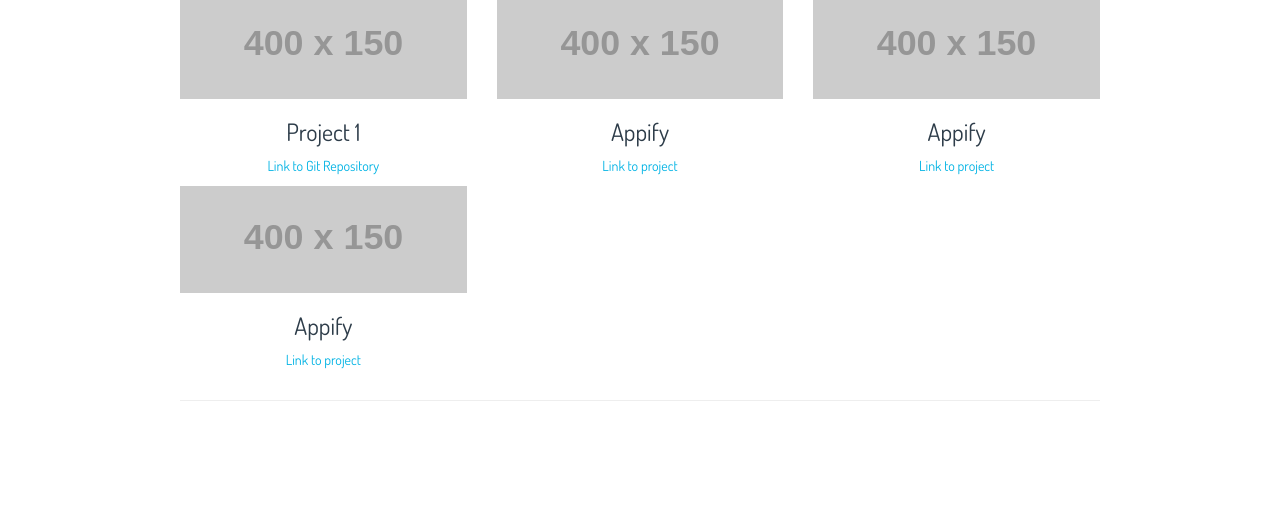
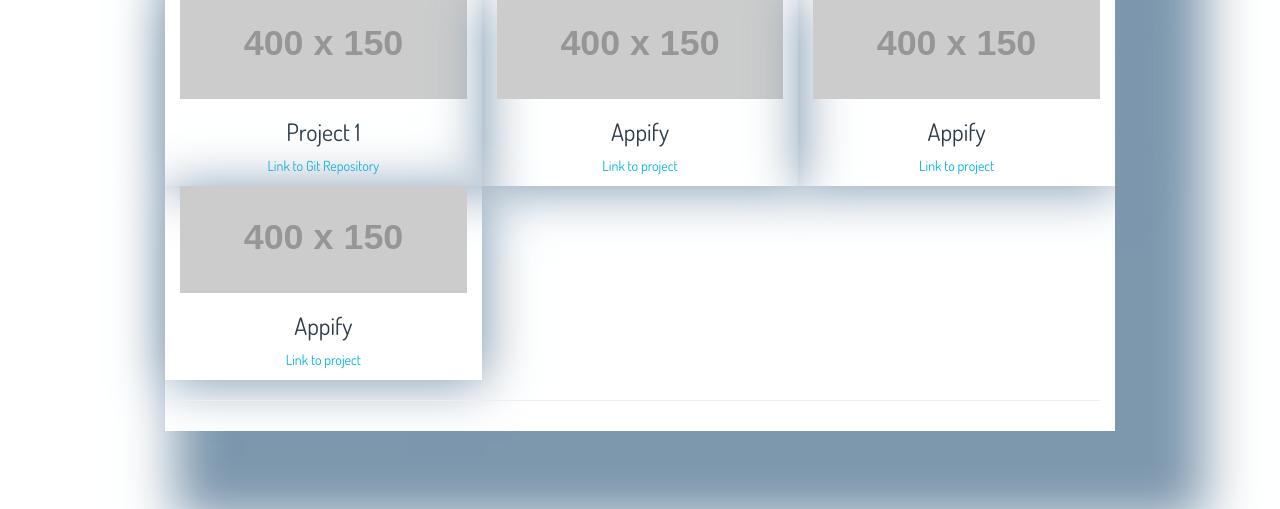
Before and after one commit to Grindcom/portfolio, a plain HTML site: page index.htm in a window 1280 px wide. Shown: the part 291-800 px from the top of the page. Drawn offline with Linux system fonts and the light colour scheme; placeholder pictures from the web are drawn by us; a web font is replaced by a local one.

Commit message:
Add shadow effects to boxes

```diff
--- a/css/main.css
+++ b/css/main.css
@@ -39,6 +39,7 @@ a{
   max-width: 950px;
   margin-left: auto;
   margin-right: auto;
+  box-shadow: 50px 50px 50px 40px #7d97ad;
 }
 .row{
   margin-left: auto;
@@ -54,6 +55,7 @@ a{
   /*float: right;*/
   text-align: center;
   /*margin-right: -4px;*/
+  box-shadow:3px 3px 50px #7d97ad;
 }
 .social-stuff{
   float: right;
```
